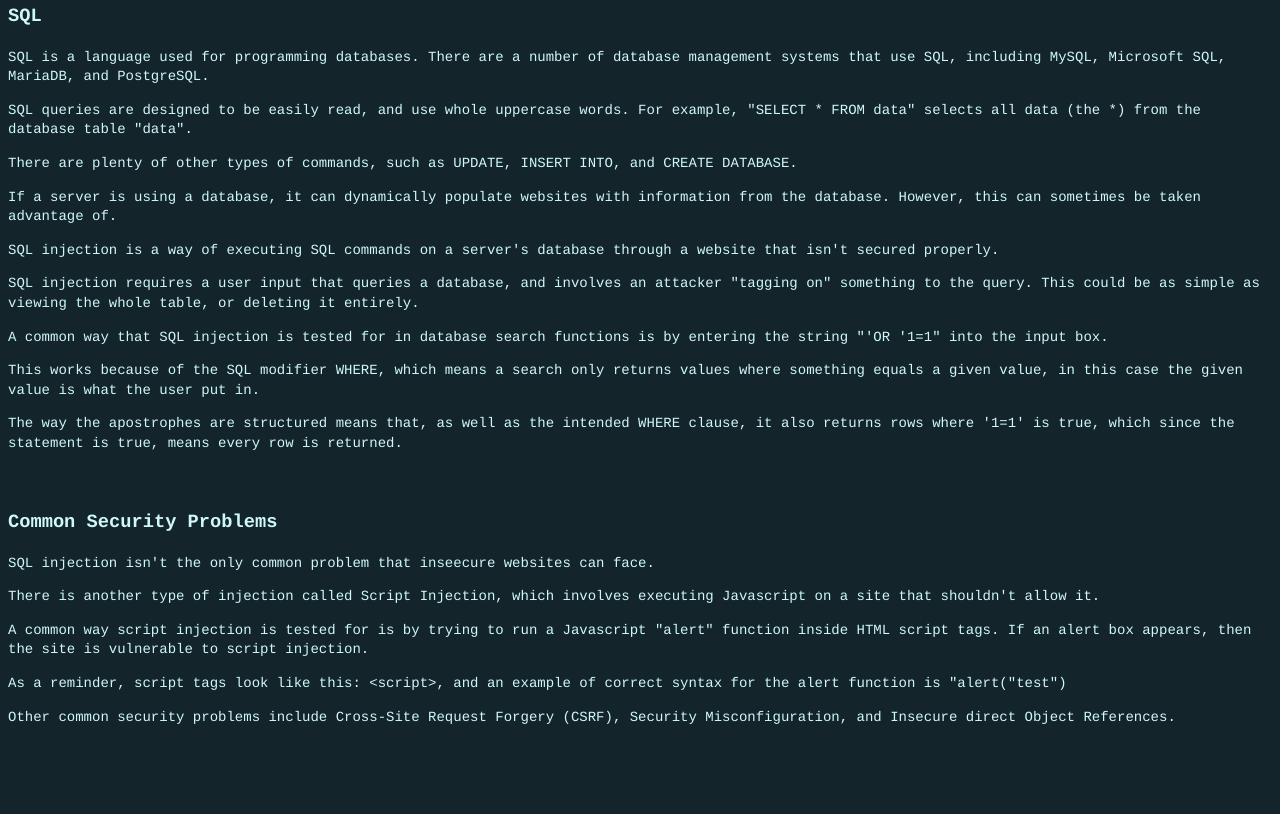
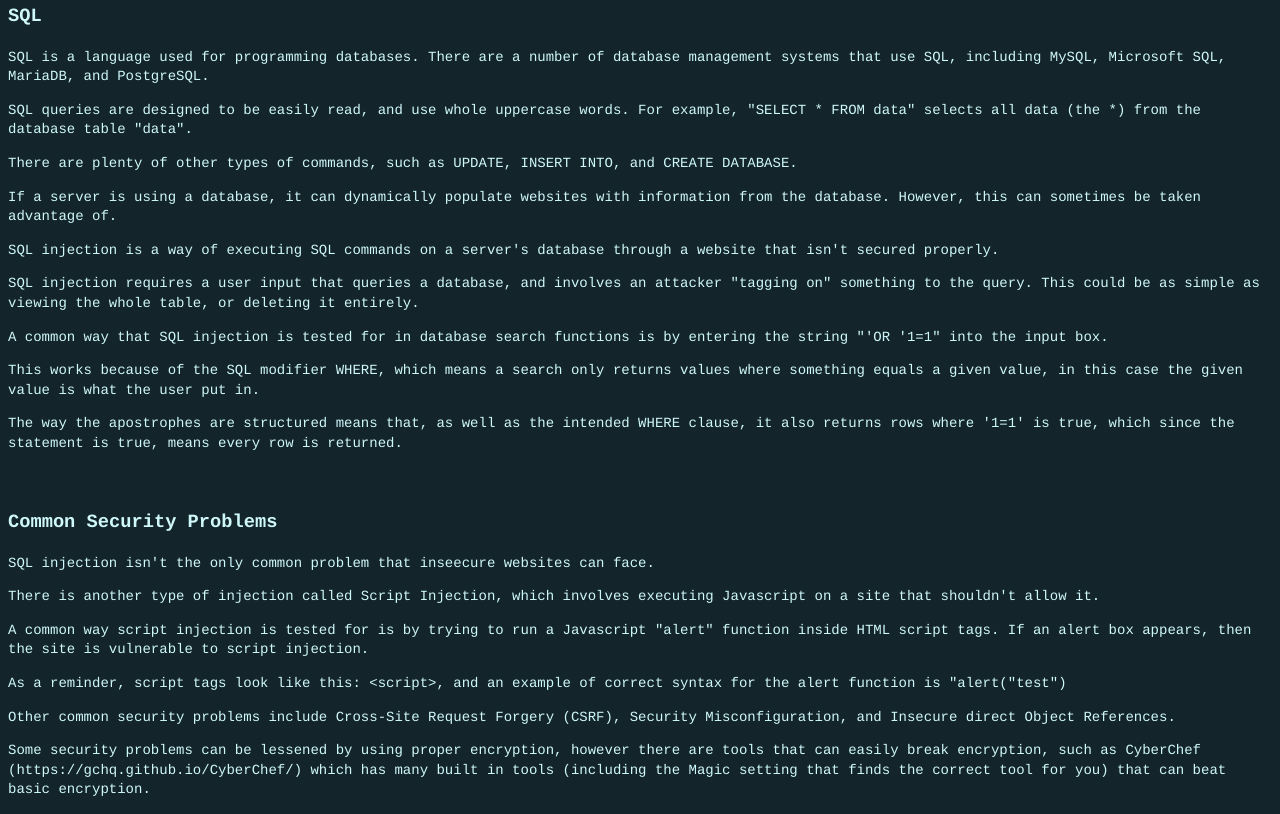
Before and after one commit to queenrats/wikisite, a plain HTML site: page SQL.html in a window 1280 px wide. Shown: the part 319-1133 px from the top of the page. Before the commit the page ends 1060 px from the top, so only its background shows below. Drawn offline with Linux system fonts and the light colour scheme.

Commit message:
Add files via upload

```diff
--- a/SQL.html
+++ b/SQL.html
@@ -34,5 +34,6 @@
         <p>As a reminder, script tags look like this: &lt;script&gt;, and an example of correct syntax for the alert function is "alert("test")</p>
         <p></p>
         <p>Other common security problems include Cross-Site Request Forgery (CSRF), Security Misconfiguration, and Insecure direct Object References.</p>
+        <p>Some security problems can be lessened by using proper encryption, however there are tools that can easily break encryption, such as CyberChef (https://gchq.github.io/CyberChef/) which has many built in tools (including the Magic setting that finds the correct tool for you) that can beat basic encryption.</p>
     </body>
 </html>
```
